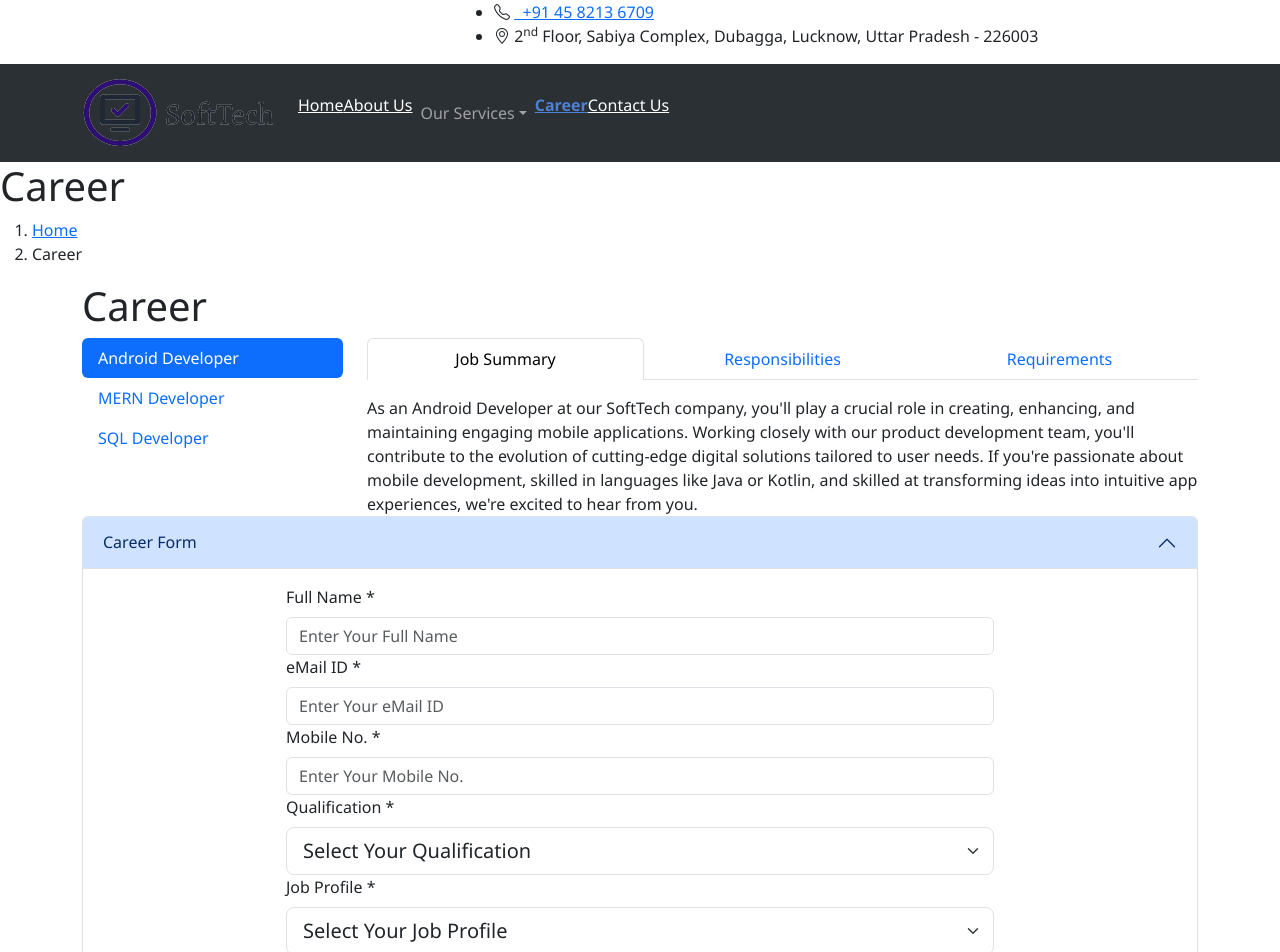
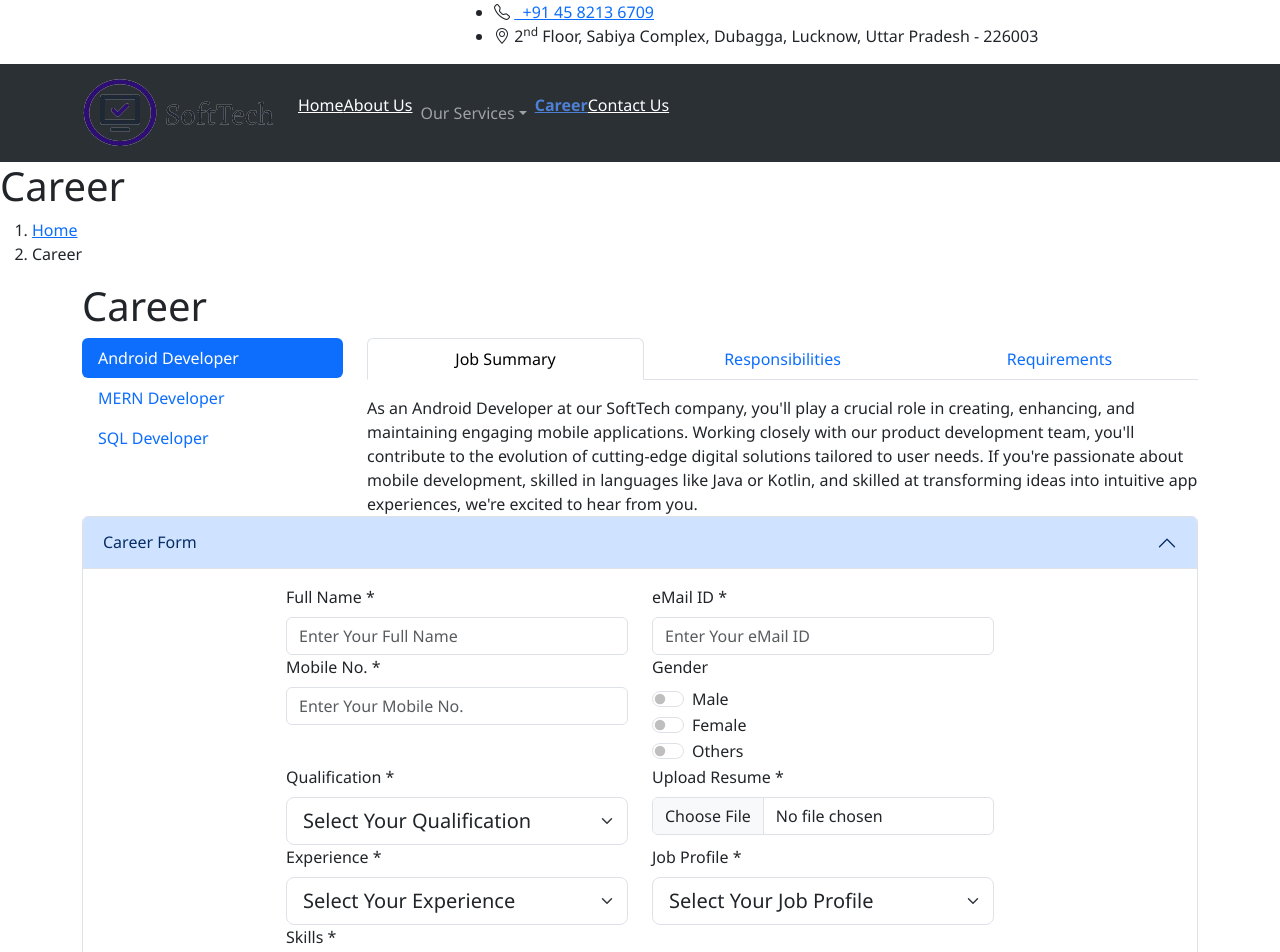
Before and after one commit to jayprakashcs12/soft-tech, a React (Create React App) app: page /career in a window 1280 px wide. Shown: the top 952 px of the page. Built offline with nearby package versions, Linux system fonts and the light colour scheme.

Commit message:
Career Page Changes

```diff
--- a/src/components/common/CareerPage.jsx
+++ b/src/components/common/CareerPage.jsx
@@ -1,59 +1,88 @@
 import React, { useState } from 'react'
-import { Button, Form } from 'react-bootstrap';
+import { Button, Col, Form, Row } from 'react-bootstrap';
 
 const CareerPage = () => {
 
     let [fname, setFname] = useState("");
     let [email, setEmail] = useState("");
     let [mobileNo, setMobileNo] = useState("");
+    let [selectGender, setSelectGender] = useState("");
     let [qualification, setQualification] = useState("");
+    let [resume, setResume] = useState("");
+    let [experience, setExperience] = useState("");
     let [jobProfile, setJobProfile] = useState("");
-    let [experience, setExperience] = useState("");
-    let [resume, setResume] = useState("");
     let [skills, setSkills] = useState("");
+
+    let handleGenChange = (gender) => {
+        setSelectGender(gender);
+    };
 
     return (
 
         <React.Fragment>
             <Form>
+                <Row>
+                    <Col lg={6}>
                         <Form.Group className="pro-form" controlId="exampleForm.ControlInput1">
                             <Form.Label className="pro-label"> Full Name </Form.Label> <span className="imp-text-label">*</span>
                             <Form.Control className="pro-input" type="text" placeholder="Enter Your Full Name"
-                        name="fname" value={fname} onChange={(e) => {setFname(e.target.value)}} />
+                                name="fname" value={fname} onChange={(e) => { setFname(e.target.value) }} />
                         </Form.Group>
-
+                    </Col>
+                    <Col lg={6}>
                         <Form.Group className="pro-form" controlId="exampleForm.ControlInput1">
                             <Form.Label className="pro-label"> eMail ID </Form.Label> <span className="imp-text-label">*</span>
                             <Form.Control className="pro-input" type="email" placeholder="Enter Your eMail ID"
-                        name="email" value={email} onChange={(e) => {setEmail(e.target.value)}} />
+                                name="email" value={email} onChange={(e) => { setEmail(e.target.value) }} />
                         </Form.Group>
-
+                    </Col>
+                </Row>
+                <Row>
+                    <Col lg={6}>
                         <Form.Group className="pro-form" controlId="exampleForm.ControlInput1">
                             <Form.Label className="pro-label"> Mobile No. </Form.Label> <span className="imp-text-label">*</span>
                             <Form.Control className="pro-input" type="tel" placeholder="Enter Your Mobile No."
-                        name="mobileNo" value={mobileNo} onChange={(e) => {setMobileNo(e.target.value)}} onKeyPress={(e) => {if(!/[0-9]/.test(e.key)){e.preventDefault();}}} maxLength={10} />
+                                name="mobileNo" value={mobileNo} onChange={(e) => { setMobileNo(e.target.value) }}
+                                onKeyPress={(e) => { if (!/[0-9]/.test(e.key)) { e.preventDefault(); } }} maxLength={10} />
                         </Form.Group>
+                    </Col>
+                    <Col lg={6}>
+                        <Form.Group className="pro-form" controlId="exampleForm.ControlInput1">
+                            <Form.Label className="pro-label"> Gender </Form.Label>
+                            <div className="gender-select">
+                                <Form.Check type="switch" id="male-radio" className='pro-switch' label="Male" checked={selectGender === 'Male'}
+                                    onChange={() => handleGenChange('Male')}  />
+                                <Form.Check type="switch" id="female-radio" className='pro-switch' label="Female" checked={selectGender === 'Female'}
+                                    onChange={() => handleGenChange('Female')}  />
+                                <Form.Check type="switch" id="others-radio" className='pro-switch' label="Others" checked={selectGender === 'Others'}
+                                    onChange={() => handleGenChange('Others')}  />
+                            </div>
+                        </Form.Group>
+                    </Col>
+                </Row>
 
+                <Row>
+                    <Col lg={6}>
                         <Form.Group className="pro-form" controlId="exampleForm.ControlInput1">
                             <Form.Label className="pro-label"> Qualification </Form.Label> <span className="imp-text-label">*</span>
-                    <Form.Select className='pro-select' size="lg" name="qualification" value={qualification} onChange={(e) => {setQualification(e.target.value)}}>
+                            <Form.Select className='pro-select' size="lg" name="qualification" value={qualification} onChange={(e) => { setQualification(e.target.value) }}>
                                 <option>Select Your Qualification</option>
                                 {["B.C.A.", "B.SC.", "B.Tech", "M.C.A.", "M.SC.", "M.Tech"].map((option, i) => (
                                     <option key={i} value={option}>{option}</option>
                                 ))}
                             </Form.Select>
                         </Form.Group>
+                    </Col>
+                    <Col lg={6}>
+                        <Form.Group className="pro-form" controlId="exampleForm.ControlInput1">
+                            <Form.Label className="pro-label"> Upload Resume </Form.Label> <span className="imp-text-label">*</span>
+                            <Form.Control className='pro-select' type="file" accept=".docx, .pdf" name="resume" value={resume} onChange={(e) => { setResume(e.target.value) }} />
+                        </Form.Group>
+                    </Col>
+                </Row>
 
-                <Form.Group className="pro-form" controlId="exampleForm.ControlInput1">
-                    <Form.Label className="pro-label"> Job Profile </Form.Label> <span className="imp-text-label">*</span>
-                    <Form.Select className='pro-select' size="lg" name="jobProfile" value={jobProfile} onChange={(e) => {setJobProfile(e.target.value)}}>
-                        <option>Select Your Job Profile</option>
-                        {['Android Developer', 'MERN Developer', 'SQL Developer',].map((profile, i) => (
-                            <option key={i} value={profile}>{profile}</option>
-                        ))}
-                    </Form.Select>
-                </Form.Group>
-
+                <Row>
+                    <Col lg={6}>
                         <Form.Group className="pro-form" controlId="exampleForm.ControlInput1">
                             <Form.Label className="pro-label"> Experience </Form.Label> <span className="imp-text-label">*</span>
                             <Form.Select className='pro-select' size="lg" name="experience" value={experience} onChange={(e) => setExperience(e.target.value)}>
@@ -63,16 +92,24 @@ const CareerPage = () => {
                                 ))}
                             </Form.Select>
                         </Form.Group>
-
+                    </Col>
+                    <Col lg={6}>
                         <Form.Group className="pro-form" controlId="exampleForm.ControlInput1">
-                    <Form.Label className="pro-label"> Upload Resume </Form.Label> <span className="imp-text-label">*</span>
-                    <Form.Control className='pro-select' type="file" accept=".docx, .pdf" name="resume" value={resume} onChange={(e) => {setResume(e.target.value)}} />
+                            <Form.Label className="pro-label"> Job Profile </Form.Label> <span className="imp-text-label">*</span>
+                            <Form.Select className='pro-select' size="lg" name="jobProfile" value={jobProfile} onChange={(e) => { setJobProfile(e.target.value) }}>
+                                <option>Select Your Job Profile</option>
+                                {['Android Developer', 'MERN Developer', 'SQL Developer',].map((profile, i) => (
+                                    <option key={i} value={profile}>{profile}</option>
+                                ))}
+                            </Form.Select>
                         </Form.Group>
+                    </Col>
+                </Row>
 
                 <Form.Group className="pro-form" controlId="exampleForm.ControlInput1">
                     <Form.Label className="pro-label"> Skills </Form.Label> <span className="imp-text-label">*</span>
                     <Form.Control as="textarea" rows={3} className="pro-text" type="text" placeholder="Enter Your Skills Here"
-                        name="skills" value={skills} onChange={(e) => {setSkills(e.target.value)}} />
+                        name="skills" value={skills} onChange={(e) => { setSkills(e.target.value) }} />
                 </Form.Group>
 
                 <div className="d-grid gap-2 col-6 mx-auto pro-btn">
--- a/src/css/contact.css
+++ b/src/css/contact.css
@@ -161,3 +161,27 @@
 .contact-pro-label, .contact-accordion-btn:not(.collapsed) {
     color: #fff !important;
 }
+
+.gender-select {
+    display: inline-flex;
+}
+
+.pro-switch {
+    display: flex;
+    align-items: center;
+    margin: 0 15px 0 0;
+}
+
+.form-check-input, .pro-switch .form-check-input {
+    cursor: pointer;
+}
+
+.form-check-input:focus {
+    box-shadow: none !important;
+}
+
+.pro-switch .form-check-input {
+    width: 4rem !important;
+    height: 2rem !important;
+    margin-right: 10px !important;
+}
```
Lines whose indentation alone changed are shown as unchanged.
